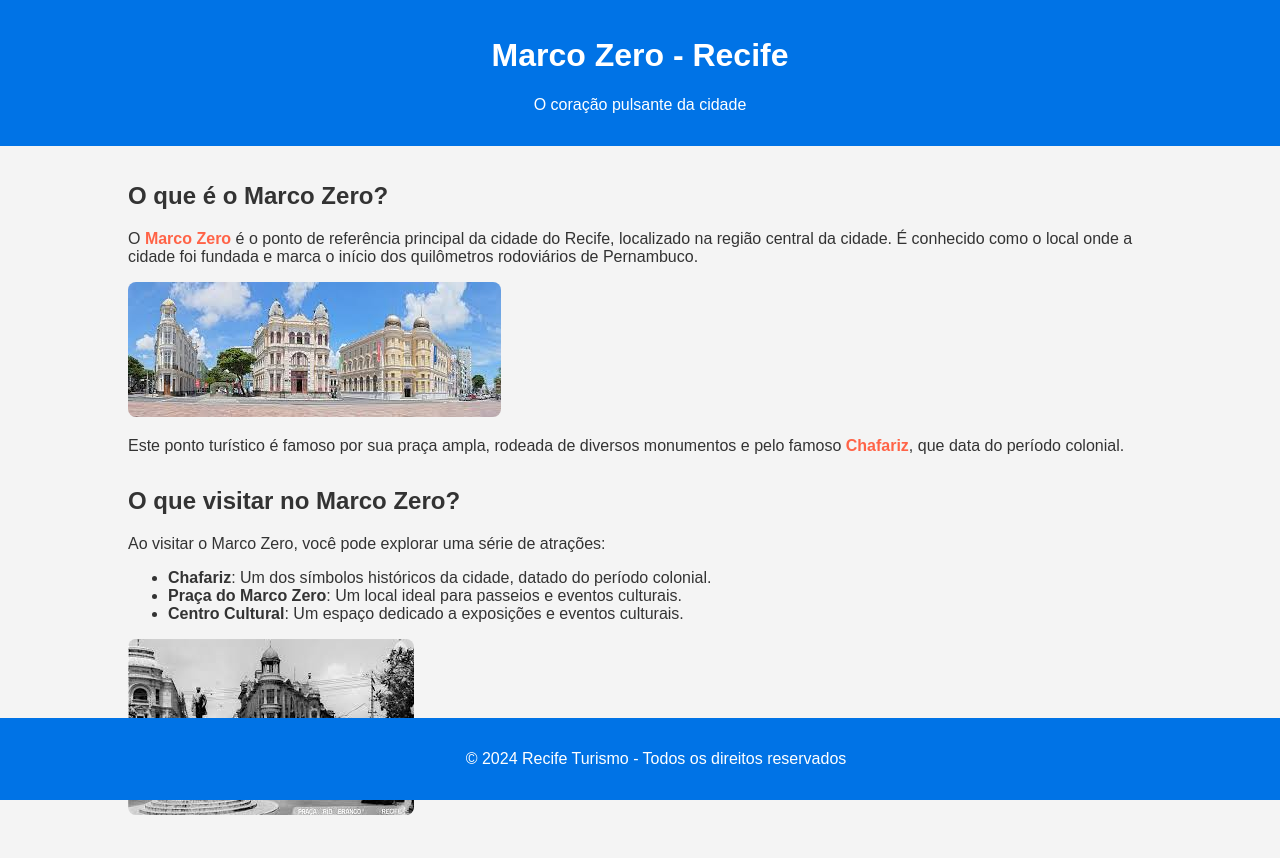
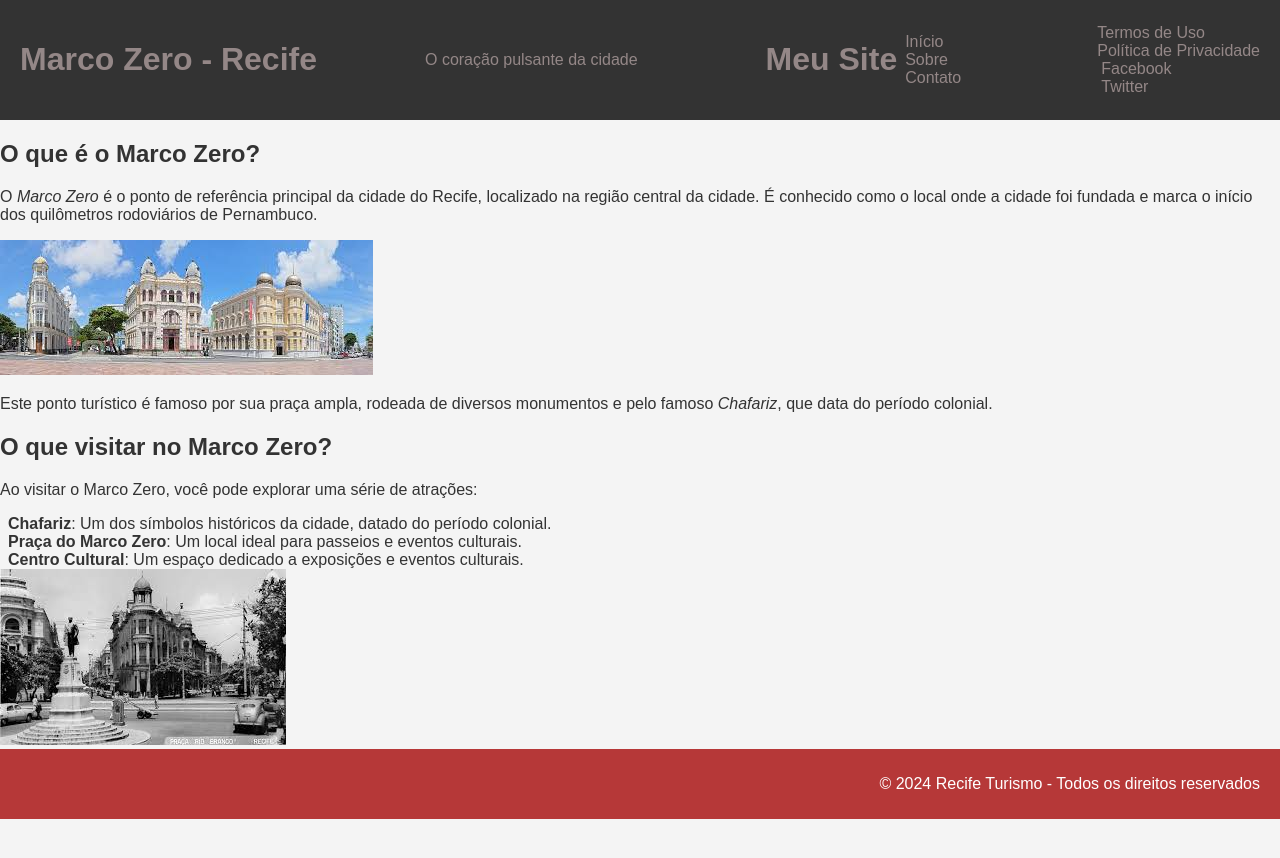
Before and after one commit to Ricardocrzzz/Marco_Zero, a plain HTML site: page Index.html in a window 1280 px wide. After the commit the page ends 819 px from the top, so only its background shows below. Drawn offline with Linux system fonts and the light colour scheme.

Commit message:
primeiro commiti

```diff
--- a/Index.html
+++ b/Index.html
@@ -10,7 +10,27 @@
     <header>
         <h1>Marco Zero - Recife</h1>
         <p>O coração pulsante da cidade</p>
-    </header>
+
+        <header>
+            <h1>Meu Site</h1>
+            <nav>
+                <ul>
+                    <li>Início</li>
+                    <li>Sobre</li>
+                    <li>Contato</li>
+                </ul>
+            </nav>
+        </header>
+
+
+            <ul>
+                <li>Termos de Uso</li>
+                <li>Política de Privacidade</li>
+                <li class="rede-social">Facebook</li>
+                <li class="rede-social">Twitter</li>
+            </ul>
+        </footer>
+        </header>
 
     <div class="container">
         <section>
--- a/css/styles.css
+++ b/css/styles.css
@@ -6,35 +6,32 @@ body {
     background-color: #f4f4f4;
 }
 header {
-    background-color: #0073e6;
-    color: white;
-    padding: 1em;
-    text-align: center;
+    display: flex; /* Ativa o Flexbox */
+    justify-content: space-between; /* Espaça os filhos entre as extremidades */
+    align-items: center; /* Centraliza verticalmente */
+    padding: 10px 20px; /* Adiciona espaço interno */
+    background-color: #333; /* Cor de fundo */
+    color: rgb(148, 135, 135); /* Cor do texto */
 }
-.container {
-    width: 80%;
-    margin: 0 auto;
-    padding: 1em;
+
+footer {
+    display: flex; /* Ativa o Flexbox */
+    justify-content: flex-end; /* Alinha os itens à direita */
+    padding: 10px 20px; /* Espaço interno */
+    background-color: #b63838; /* Cor de fundo do footer */
+    color: white; /* Cor do texto */
 }
-img {
-    max-width: 100%;
-    height: auto;
-    border-radius: 8px;
+
+ul {
+    list-style-type: none; /* Remove os marcadores da lista */
+    padding: 0; /* Remove o padding padrão */
+    margin: 0; /* Remove a margem padrão */
 }
-section {
-    margin-bottom: 2em;
+
+li {
+    margin-left: 8px; /* Espaçamento à esquerda dos itens da lista */
 }
-footer {
-    background-color: #0073e6;
-    color: white;
-    text-align: center;
-    padding: 1em;
-    position: fixed;
-    bottom: 0;
-    width: 100%;
+
+.rede-social {
+    margin-left: 12px; /* Espaçamento à esquerda específico para as redes sociais */
 }
-em {
-    color: #ff6347;
-    font-style: normal;
-    font-weight: bold;
-}
```
